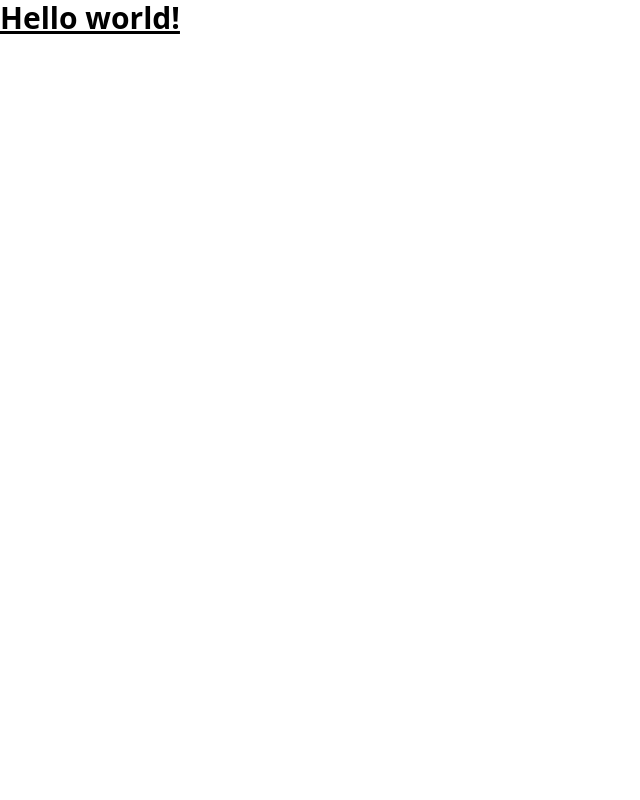
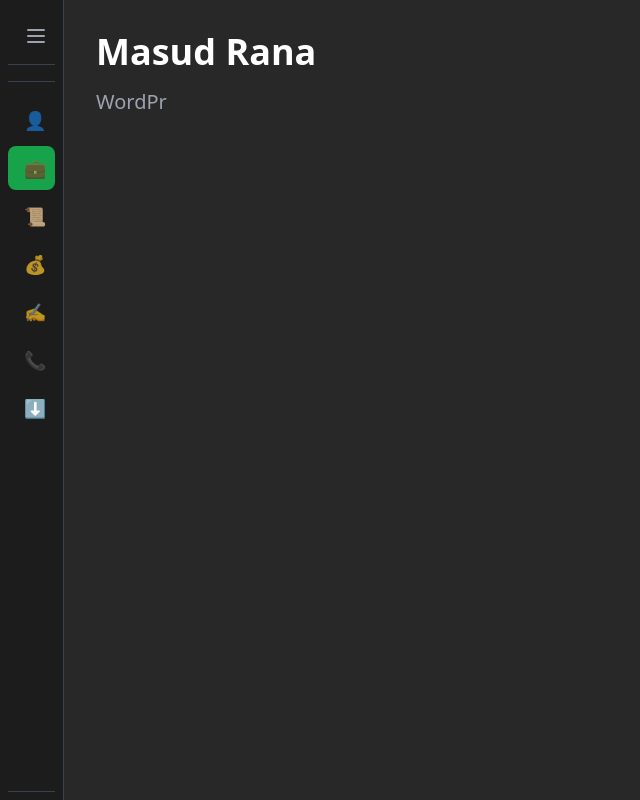
Before and after one commit to pro-masud/React-Portfolio-For-Me, a React (Vite) app: page / in a window 1280 px wide. Shown: the whole page, without its empty margins (0-640 px from the left). Built offline with nearby package versions, Linux system fonts and the light colour scheme.

Commit message:
feat: successfully layout design complete

```diff
--- a/src/App.jsx
+++ b/src/App.jsx
@@ -1,11 +1,146 @@
-import "./App.css";
+import { useState } from "react";
 
-function App() {
+const App = () => {
+  const [isOpen, setIsOpen] = useState(false);
+
+  const toggleSidebar = () => {
+    setIsOpen(!isOpen);
+  };
+
+  const sidebarWidth = isOpen ? "w-72" : "w-16";
+  const mainContentMargin = isOpen ? "ml-72" : "ml-16";
+
+  const menuItems = [
+    { name: "About Me", icon: "👤" },
+    { name: "Portfolio", icon: "💼" },
+    { name: "Resume", icon: "📜" },
+    { name: "Service & Pricing", icon: "💰" },
+    { name: "Blog", icon: "✍️" },
+    { name: "Contact", icon: "📞" },
+  ];
+
+  const socialIcons = [
+    { icon: "f", color: "bg-blue-600" },
+    { icon: "t", color: "bg-sky-400" },
+    { icon: "i", color: "bg-pink-600" },
+  ];
+
   return (
-    <>
-      <h1 class="text-3xl font-bold underline">Hello world!</h1>
-    </>
+    <div className="flex h-screen bg-[#282828] text-white">
+      <aside
+        className={`fixed top-0 left-0 z-40 h-screen transition-all duration-300 ease-in-out bg-[#1c1c1c] border-r border-gray-700 ${sidebarWidth} p-2 flex flex-col`}
+      >
+        <div className="py-2 px-2 border-b border-gray-700 mb-4">
+          <button
+            onClick={toggleSidebar}
+            className="p-2 text-gray-400 rounded-lg hover:bg-gray-800 focus:outline-none"
+          >
+            <svg
+              className="w-6 h-6"
+              fill="none"
+              stroke="currentColor"
+              viewBox="0 0 24 24"
+              xmlns="http://www.w3.org/2000/svg"
+            >
+              <path
+                strokeLinecap="round"
+                strokeLinejoin="round"
+                strokeWidth="2"
+                d="M4 6h16M4 12h16M4 18h16"
+              ></path>
+            </svg>
+          </button>
+          {isOpen && (
+            <h1 className="text-xl font-bold tracking-wider text-green-400 mt-2 ml-1">
+              Masud Rana
+            </h1>
+          )}
+        </div>
+
+        {isOpen && (
+          <div className="text-center px-4 mb-6">
+            <div className="mt-2 flex justify-center">
+              <img
+                src="/path/to/masud_rana_profile.jpg"
+                alt="Masud Rana"
+                className="w-20 h-20 rounded-full border-4 border-gray-700 object-cover"
+              />
+            </div>
+            <p className="mt-4 text-xs text-gray-400">
+              Hi, I'm A WordPress Developer.
+            </p>
+            <div className="flex justify-center space-x-2 mt-4">
+              {socialIcons.map((social, index) => (
+                <a
+                  key={index}
+                  href="#"
+                  className={`w-7 h-7 flex items-center justify-center rounded-full text-white text-xs ${social.color}`}
+                >
+                  {social.icon.toUpperCase()}
+                </a>
+              ))}
+            </div>
+          </div>
+        )}
+
+        <nav className="flex-grow space-y-1 py-4 border-y border-gray-700">
+          {menuItems.map((item, index) => (
+            <a
+              key={index}
+              href="#"
+              className={`flex items-center p-2 text-sm font-medium rounded-lg transition duration-150
+                                ${
+                                  item.name === "Portfolio"
+                                    ? "bg-green-600 text-white"
+                                    : "text-gray-300 hover:bg-gray-800"
+                                }`}
+            >
+              <span className="text-lg mx-2 opacity-70">{item.icon}</span>
+              {isOpen && (
+                <span className="ml-2 whitespace-nowrap">{item.name}</span>
+              )}
+            </a>
+          ))}
+          <a
+            href="#"
+            className="flex items-center p-2 text-sm font-medium text-gray-300 hover:bg-gray-800"
+          >
+            <span className="text-lg mx-2">⬇️</span>
+            {isOpen && (
+              <span className="ml-2 whitespace-nowrap">More Pages</span>
+            )}
+          </a>
+        </nav>
+
+        {isOpen && (
+          <div className="mt-auto pt-6 border-t border-gray-700 px-4">
+            <button className="w-full py-2 mb-4 text-sm font-semibold text-white bg-green-500 rounded-full hover:bg-green-600 transition duration-200">
+              <span className="mr-1">💼</span> Hire Me
+            </button>
+            <div className="flex justify-between items-center text-sm text-gray-300">
+              <span>Dark Mode</span>
+              <div className="flex items-center space-x-2">
+                <span className="text-yellow-400">☀️</span>
+                <div className="w-10 h-5 rounded-full bg-gray-700 relative p-[2px]">
+                  <span className="block w-4 h-4 bg-white rounded-full transition-transform transform translate-x-0"></span>
+                </div>
+                <span className="text-gray-500">🌙</span>
+              </div>
+            </div>
+          </div>
+        )}
+      </aside>
+
+      <main
+        className={`flex-1 transition-all duration-300 ease-in-out ${mainContentMargin} p-8 overflow-y-auto`}
+      >
+        <div className="max-w-6xl mx-auto">
+          <h2 className="text-4xl font-bold mb-4">Masud Rana</h2>
+          <h3 className="text-xl text-gray-400 mb-8">WordPr</h3>
+        </div>
+      </main>
+    </div>
   );
-}
+};
 
 export default App;
```
Also changed, not shown: src/components/PortfolioSidebar.jsx (added, +12 -0 lines).
